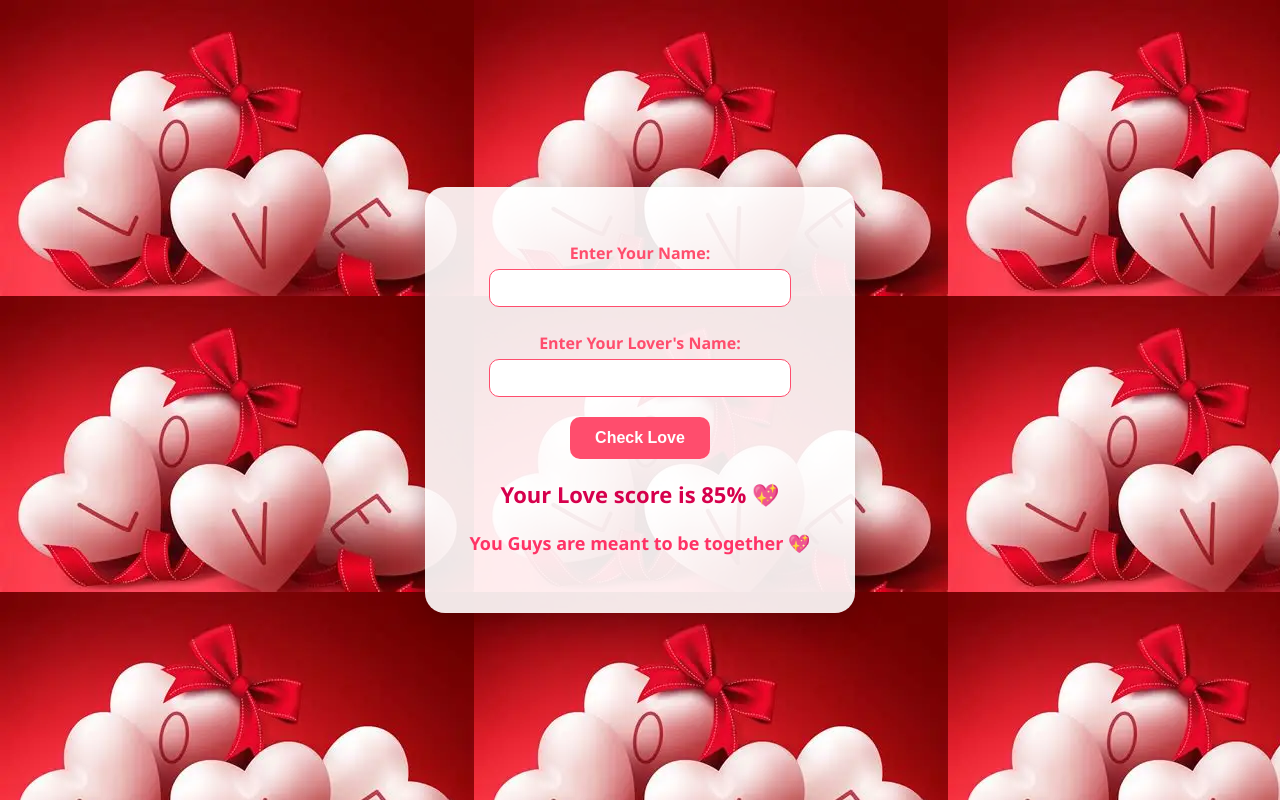
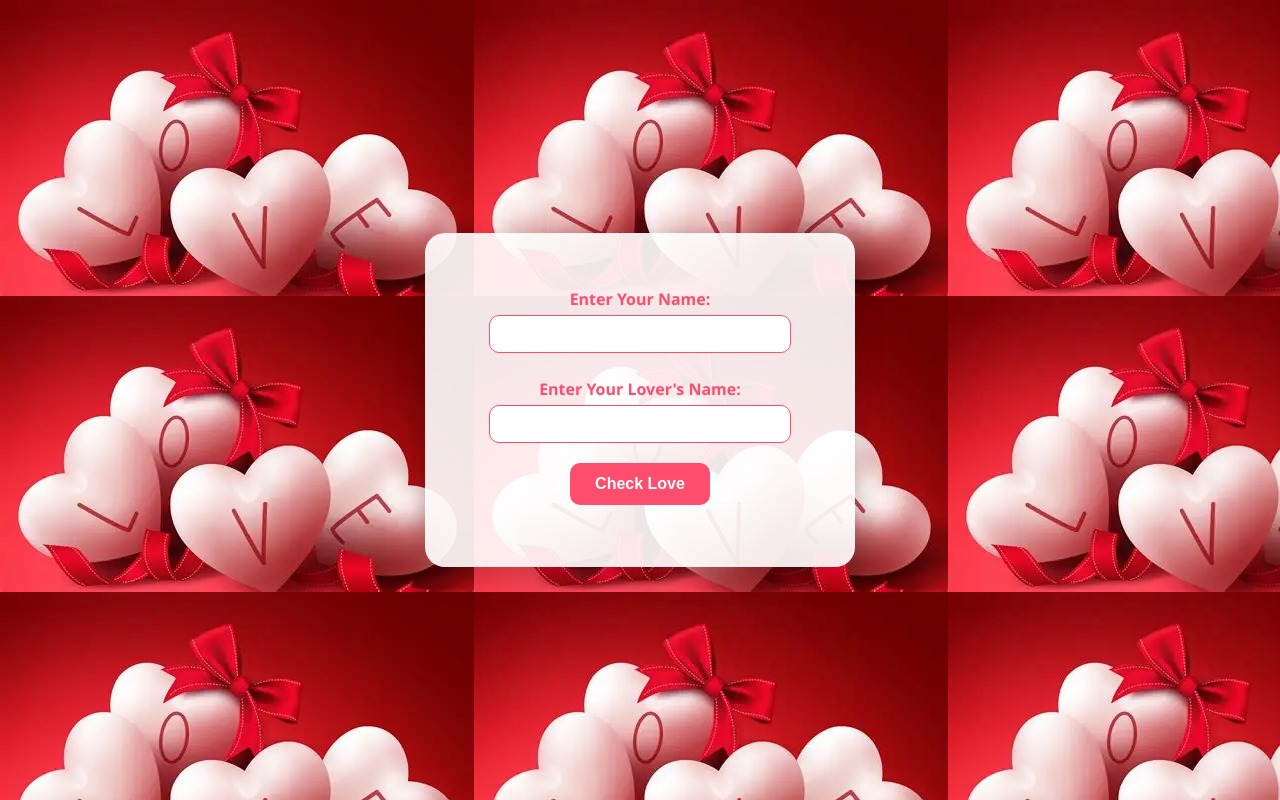
Before and after one commit to Hananseid/love-calculator, a plain HTML site: page index.html in a window 1280 px wide. Both pictures are taken after a click on the button "Check Love". Drawn offline with Linux system fonts and the light colour scheme.

Commit message:
update the js part

```diff
--- a/index.html
+++ b/index.html
@@ -15,8 +15,9 @@
       <input type="text" name="yourname" id="yourname" required>
       <label for="theirname">Enter Your Lover's Name:</label>
       <input type="text" name="theirname" id="theirname" required>
+      <button id="btn" type="button">Check Love</button>
     </form>
-    <button id="btn" type="button">Check Love</button>
+
     <p id="result"></p>
     <p id="say"></p>
   </section>
--- a/script.js
+++ b/script.js
@@ -3,6 +3,14 @@ const result = document.getElementById('result');
 const sayp = document.getElementById('say');
 
 Match.onclick = () => {
+  const yourName = document.getElementById('yourname').value.trim();
+  const theirName = document.getElementById('theirname').value.trim();
+
+  if (!yourName || !theirName) {
+    alert('Please fill in both names!');
+    return;
+  }
+
   const loveScore = Math.floor(Math.random() * 100) + 1;
 
   function getMessage(score) {
```
